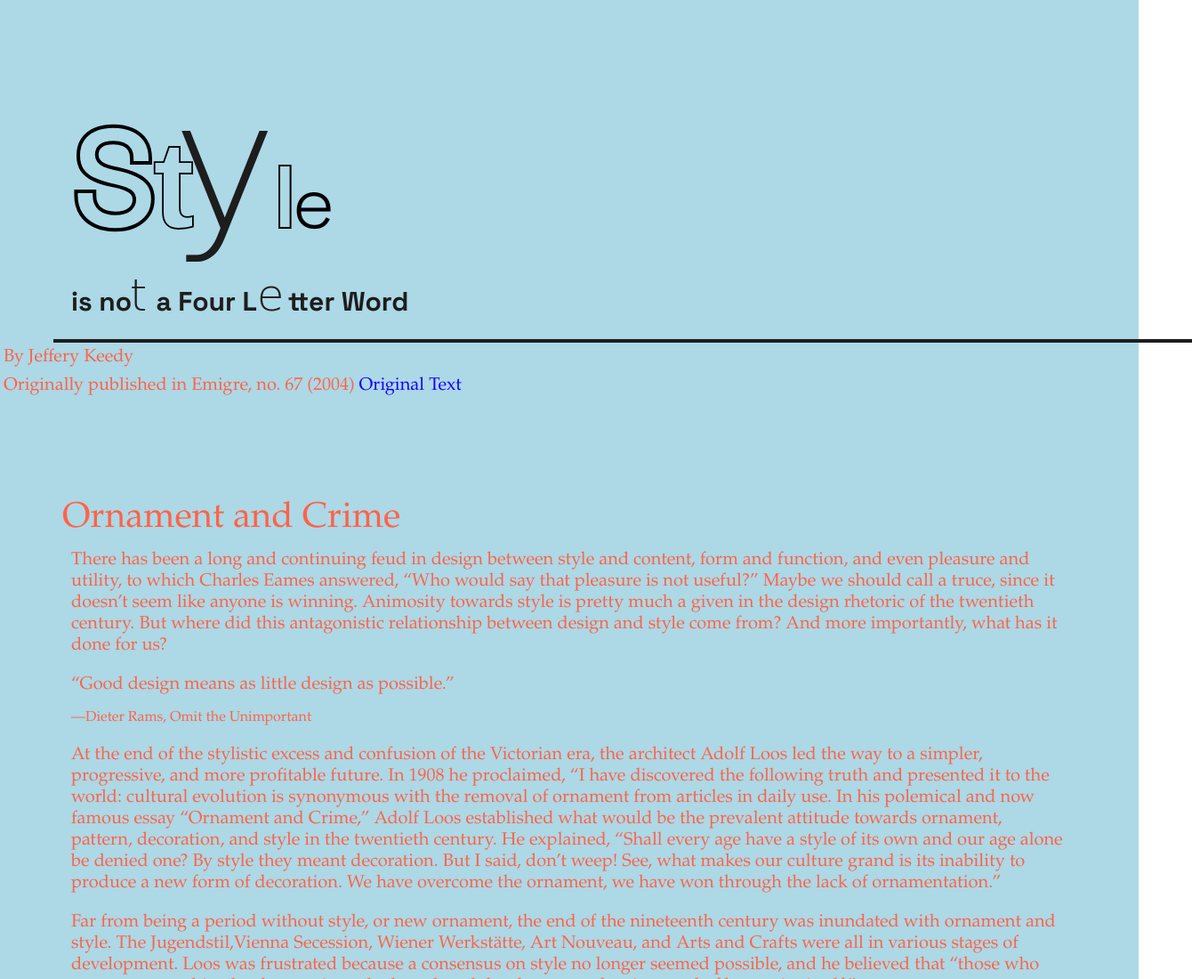
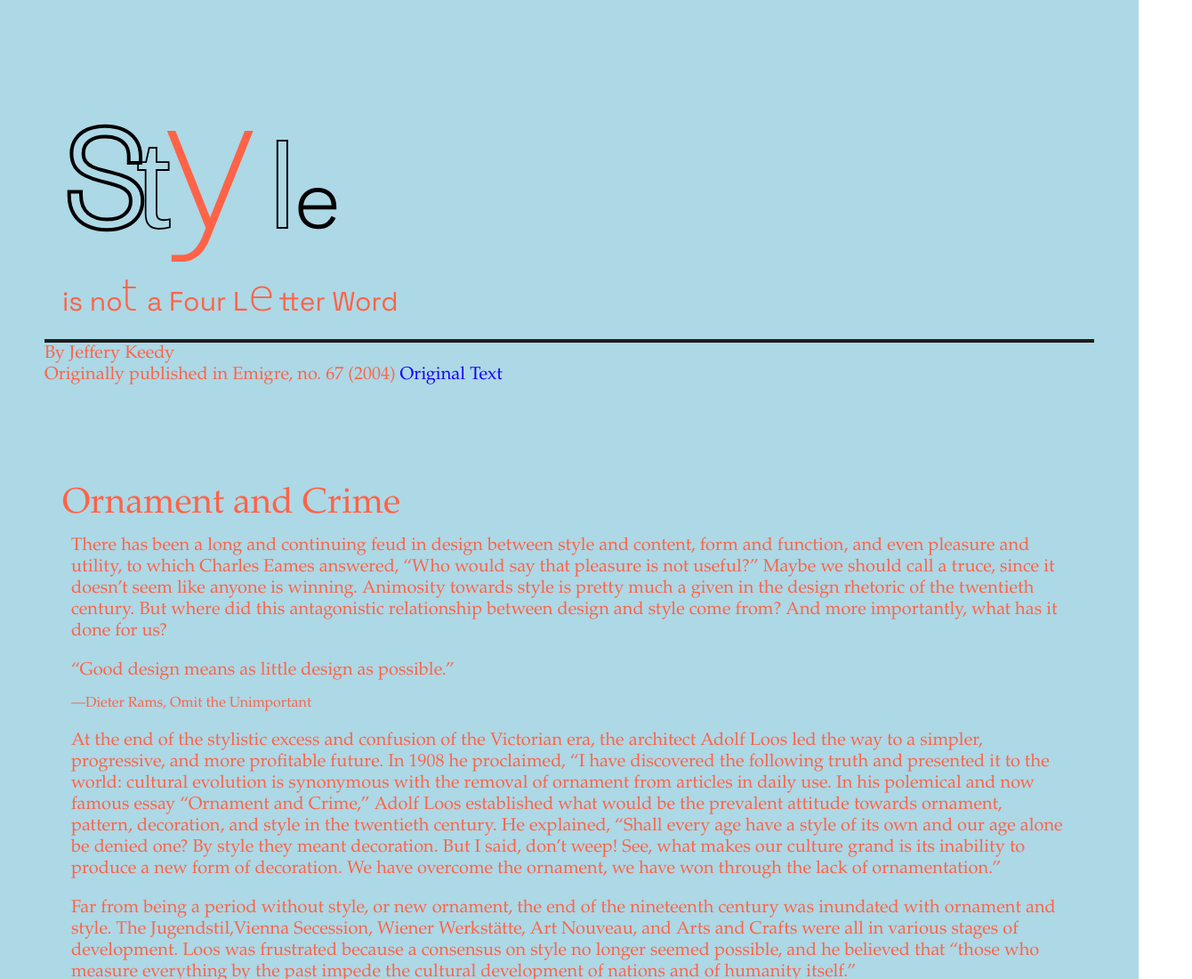
Before and after one commit to luk862-glitch/binding, a plain HTML site: page direction-1/index.html in a window 1280 px wide. Shown: the top 1100 px of the page at 89% size, 1340 px wide, since content can reach past the window. Drawn offline with Linux system fonts and the light colour scheme; files that its build step writes are made by us from their sources; a web font is replaced by a local one.

Commit message:
updated d1 css

```diff
--- a/direction-1/style.css
+++ b/direction-1/style.css
@@ -32,24 +32,23 @@
     font-family: 'Imperial Script', cursive;
     font-size: 10rem;
     font-weight: 200;
-    margin-left: -2rem;
+    margin-left: -1rem;
 }
 
 
 .L {
     font-family: 'Space Grotesk', sans-serif;
-    font-size: 5rem;
+    font-size: 7rem;
     color: transparent;
     -webkit-text-stroke: .1rem black;
-    margin-left: -1rem;
 }
 
 .E{
     font-family: 'Space Grotesk', sans-serif;
-    font-size: 4rem;
+    font-size: 4.5rem;
     font-weight: 100;
     color: black;
-    margin-left: -1rem;
+    margin-left: -.5rem;
 }
 
 .four-letter {
@@ -67,6 +66,9 @@
 
 }
 
+body {
+  overflow-x: hidden;
+}
 
 .script-2{
     font-family: 'Imperial Script', cursive;
@@ -76,25 +78,11 @@
 
 }
 
-
 h1 {
-  font-size: 3rem;
-  color:rgb(29, 29, 29);
-  font-weight: 700;
+  margin: 0;
   padding: 1rem;
-  width: 100vw;
-  border-bottom: .2rem solid rgb(29, 29, 29);
-  margin: 0 calc(50% - 50vw);
-  padding: 1rem;
-  margin-inline: .5rem;
+  border-bottom: .2rem solid rgb(29,29,29);
 }
-
-
-li{
-    margin: 0 calc(50% - 50vw);
-    padding: .2rem;
-}
-
 
 
 h2 {
```
